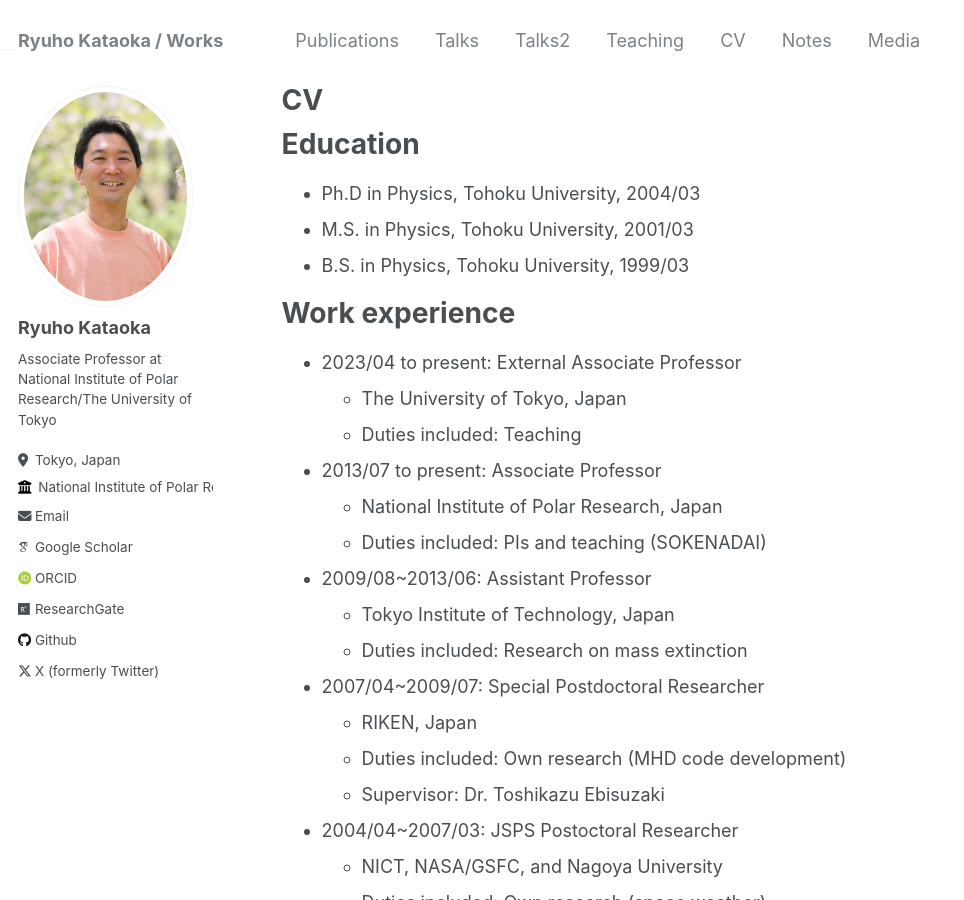
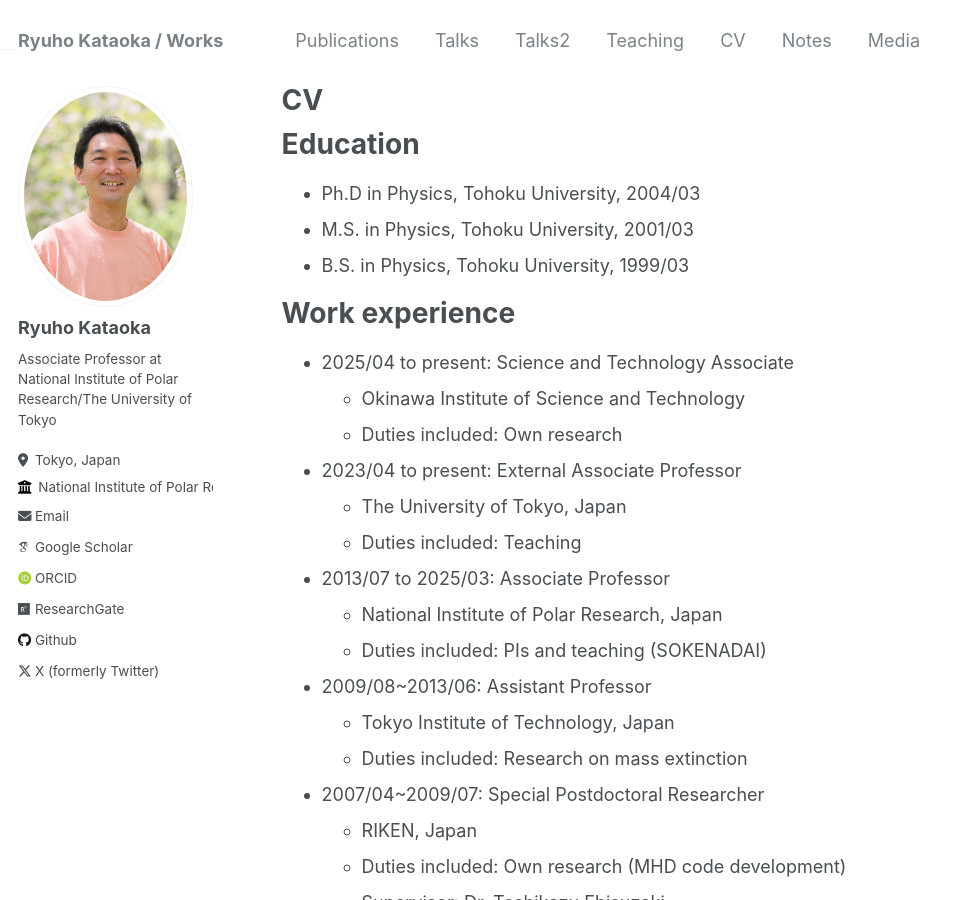
Before and after one commit to ryuhokataoka/ryuhokataoka.github.io, a Jekyll site: the page built from _pages/cv.md, in a window 1280 px wide and 900 px high. Shown: the whole window, without its empty margins (0-964 px from the left). Built offline with Jekyll 4.4.1, drawn with Linux system fonts in a browser that asks for light colours; some web fonts are replaced.

Commit message:
Update cv.md

```diff
--- a/_pages/cv.md
+++ b/_pages/cv.md
@@ -17,11 +17,15 @@ Education
 
 Work experience
 ======
+* 2025/04 to present: Science and Technology Associate
+  * Okinawa Institute of Science and Technology
+  * Duties included: Own research
+
 * 2023/04 to present: External Associate Professor
   * The University of Tokyo, Japan
   * Duties included: Teaching
 
-* 2013/07 to present: Associate Professor
+* 2013/07 to 2025/03: Associate Professor
   * National Institute of Polar Research, Japan
   * Duties included: PIs and teaching (SOKENADAI)
 
```
